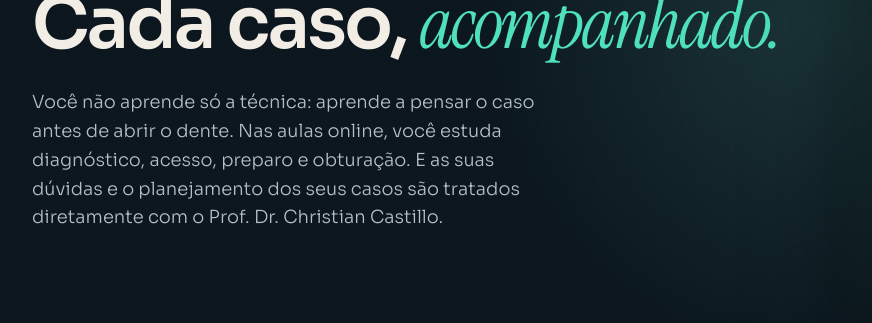
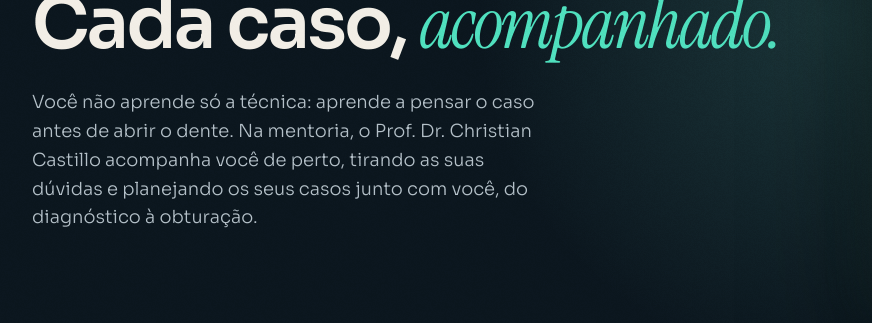
Before and after one commit to Uzan98/endo-evolution-site, a plain HTML site: page index.html in a window 1280 px wide. Shown: the part 4407-4730 px from the top of the page, 0-872 px from the left. Drawn offline with Linux system fonts and the light colour scheme; grey boxes are pictures that could not be loaded.

Commit message:
Método: texto enfatiza a mentoria com acompanhamento próximo do professor
Co-Authored-By: Claude Opus 5.5 <noreply@anthropic.com>
Claude-Session: https://claude.ai/code/session_01TfK6iaLiVDNSPVqvTXK6ad

```diff
--- a/index.html
+++ b/index.html
@@ -375,7 +375,7 @@ details[open] .ee-plus{transform:rotate(45deg)}
 <p class="ee-eyebrow" style="margin: 0; font-size: 12px; letter-spacing: 0.28em; color: #6FD8C4; font-weight: 500">O MÉTODO</p>
 <p style="margin: 0; font-size: clamp(20px, 2.2vw, 26px); line-height: 1.3; font-weight: 600; letter-spacing: -0.01em; color: #F2EEE6">Conteúdo, acompanhamento <span style="font-family: 'Instrument Serif', serif; font-style: italic; font-weight: 400; color: #4FE0BE">e suporte.</span></p>
 <h2 style="margin: 0; font-size: clamp(40px, 5.6vw, 80px); line-height: 1.02; font-weight: 600; letter-spacing: -0.035em">Cada canal, <span style="font-family: 'Instrument Serif', serif; font-style: italic; font-weight: 400; color: #4FE0BE">planejado.</span><br>Cada caso, <span style="font-family: 'Instrument Serif', serif; font-style: italic; font-weight: 400; color: #4FE0BE">acompanhado.</span></h2>
-<p style="margin: 0; font-size: 18px; color: #B4C0C8; max-width: 520px">Você não aprende só a técnica: aprende a pensar o caso antes de abrir o dente. Nas aulas online, você estuda diagnóstico, acesso, preparo e obturação. E as suas dúvidas e o planejamento dos seus casos são tratados diretamente com o Prof. Dr. Christian Castillo.</p>
+<p style="margin: 0; font-size: 18px; color: #B4C0C8; max-width: 520px">Você não aprende só a técnica: aprende a pensar o caso antes de abrir o dente. Na mentoria, o Prof. Dr. Christian Castillo acompanha você de perto, tirando as suas dúvidas e planejando os seus casos junto com você, do diagnóstico à obturação.</p>
 </div>
 <div class="ee-r ee-r-scale ee-d1" style="flex: 0 1 380px; min-width: 0; margin: 0 auto; display: flex; flex-direction: column; align-items: center; gap: 16px">
 <div style="position: relative; width: 100%; max-width: 360px; aspect-ratio: 9 / 16; border-radius: 28px; overflow: hidden; background: #000000; border: 1px solid rgba(111,216,196,0.5); box-shadow: 0 40px 120px rgba(0,0,0,0.65), 0 0 60px rgba(111,216,196,0.12)">
```
